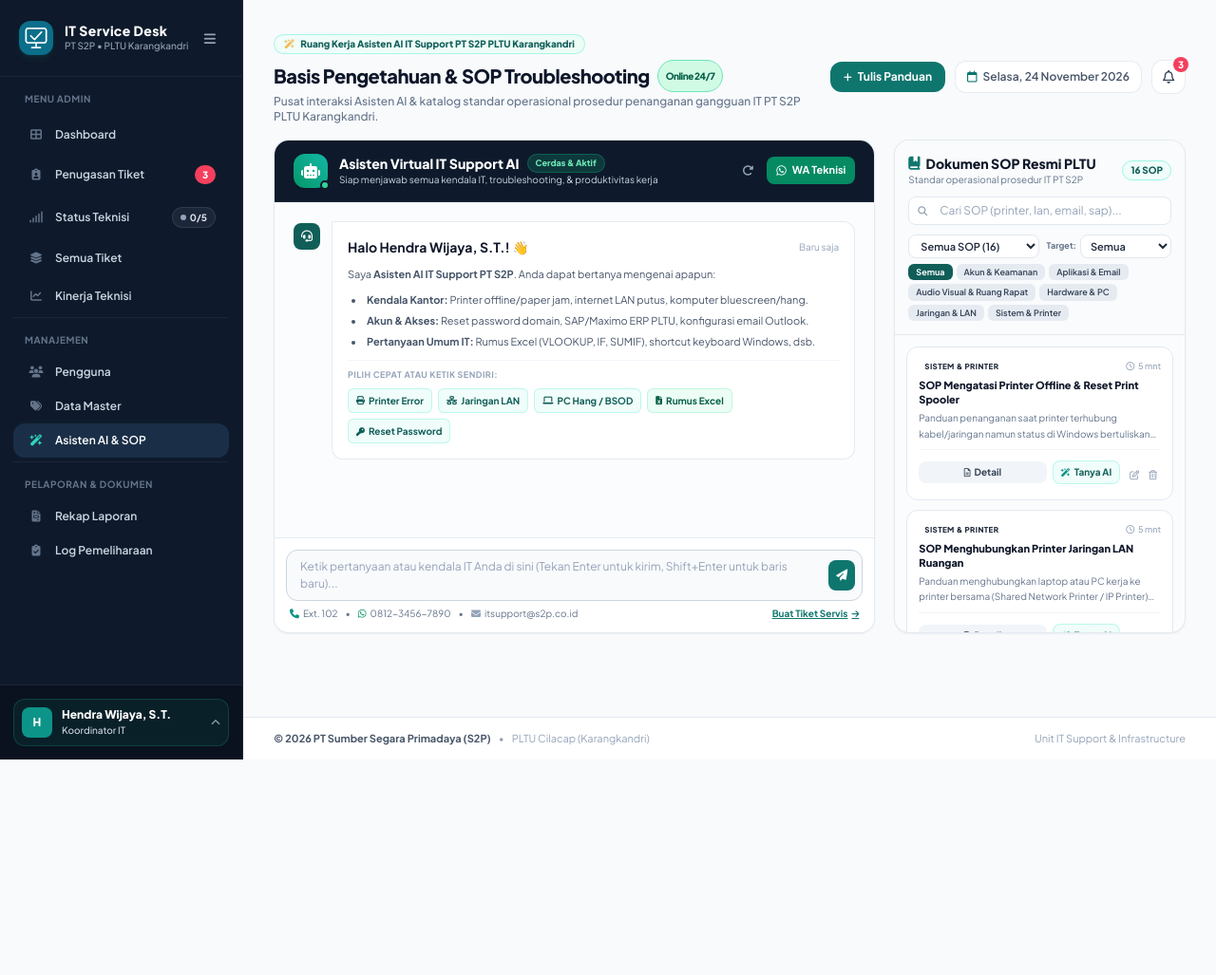
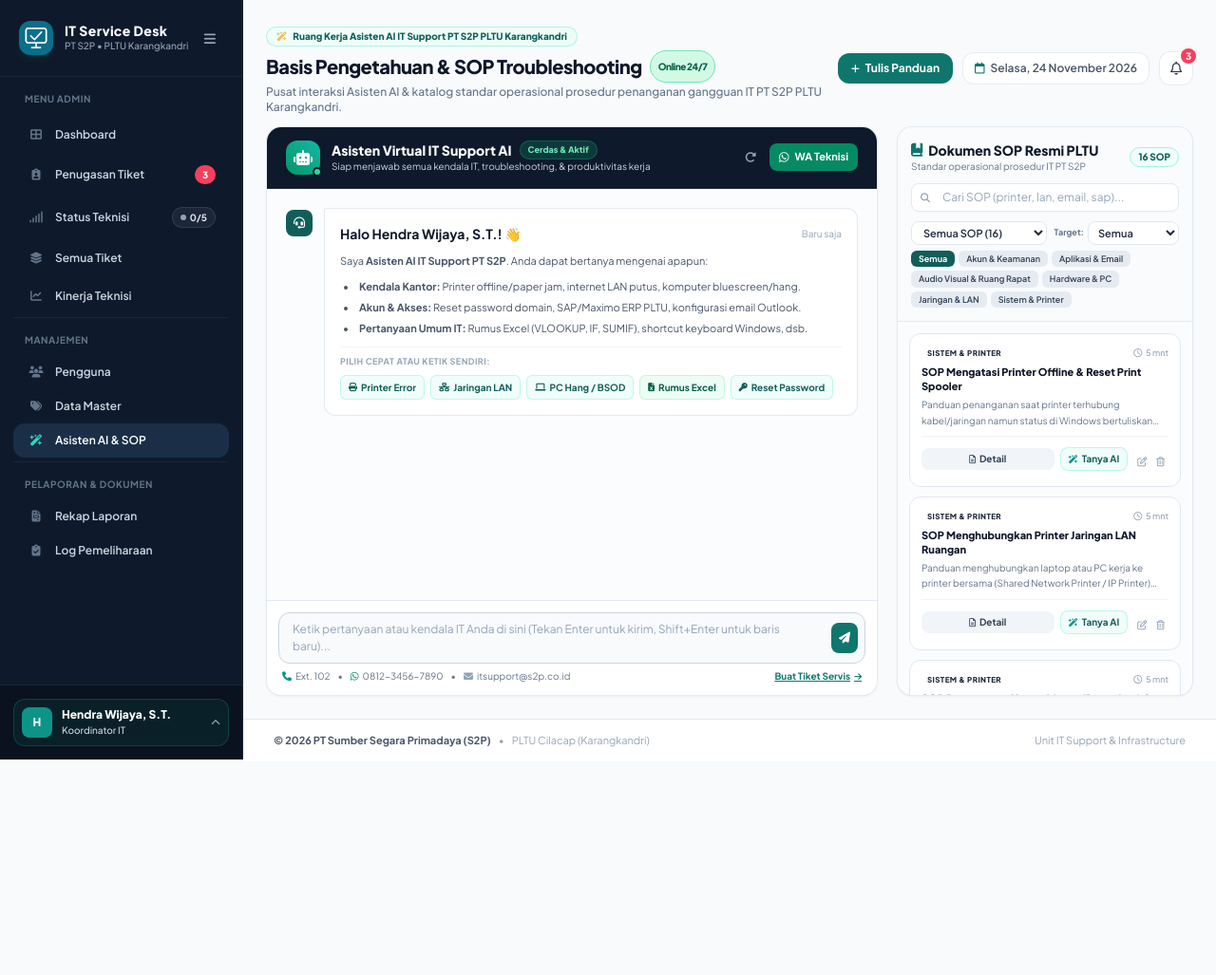
Before and after one commit to Hafizhramadhani18-lang/itService, a Laravel app: page /basis-pengetahuan in a window 1280 px wide. Shown: the top 1027 px of the page at 95% size. After the commit the page ends 800 px from the top, so only its background shows below. Run offline with Laravel 12, Linux system fonts and the light colour scheme; a user stored in the database is signed in; data comes from the database, SQL or seed files in the repository; data that the repository does not hold is empty; some libraries are stand-ins or nearby versions.

Commit message:
style: set layout asisten AI flex-1 min-h-0 agar mentok presisi di atas footer tanpa halaman putih kosong saat di-scroll

```diff
--- a/resources/views/layouts/app.blade.php
+++ b/resources/views/layouts/app.blade.php
@@ -672,7 +672,7 @@
             </script>
 
             <!-- Page Body Content -->
-            <main class="flex-1 p-6 sm:p-8 max-w-7xl w-full">
+            <main class="flex-1 p-4 sm:p-6 max-w-7xl w-full {{ request()->routeIs('knowledge.*') ? 'flex flex-col' : '' }}">
                 @yield('content')
             </main>
 
--- a/resources/views/pages/knowledge-base.blade.php
+++ b/resources/views/pages/knowledge-base.blade.php
@@ -3,12 +3,12 @@
 @section('title', 'Ruang Kerja Asisten AI & SOP IT Support')
 
 @section('content')
-<div class="space-y-4">
+<div class="space-y-3 flex-1 flex flex-col min-h-0">
 
     <!-- Header: Judul di Kiri, Tombol Aksi & Widget Tanggal/Notifikasi di Kanan -->
-    <div class="flex flex-col sm:flex-row sm:items-center justify-between gap-3">
+    <div class="flex flex-col sm:flex-row sm:items-center justify-between gap-2.5 flex-shrink-0">
         <div>
-            <div class="inline-flex items-center space-x-1.5 px-2.5 py-0.5 rounded-full bg-gradient-to-r from-teal-50 to-emerald-50 border border-teal-200/80 text-[10px] font-extrabold text-teal-800 mb-1.5">
+            <div class="inline-flex items-center space-x-1.5 px-2.5 py-0.5 rounded-full bg-gradient-to-r from-teal-50 to-emerald-50 border border-teal-200/80 text-[10px] font-extrabold text-teal-800 mb-1">
                 <i class="fa-solid fa-wand-magic-sparkles text-amber-500 animate-pulse"></i>
                 <span>Ruang Kerja Asisten AI IT Support PT S2P PLTU Karangkandri</span>
             </div>
@@ -38,8 +38,8 @@
     <!-- Alert Notifikasi Flash -->
     @include('partials.flash-messages')
 
-    <!-- DUAL LAYOUT: WORKSPACE AI CHAT DI KIRI & KATALOG SOP RESMI DI KANAN (Tinggi pas, tidak memanjang ke bawah) -->
-    <div class="grid grid-cols-1 lg:grid-cols-12 gap-5 items-stretch h-[calc(100vh-17.5rem)] min-h-[500px]">
+    <!-- DUAL LAYOUT: WORKSPACE AI CHAT DI KIRI & KATALOG SOP RESMI DI KANAN (Tinggi pas 1 layar, tidak memanjang ke bawah) -->
+    <div class="grid grid-cols-1 lg:grid-cols-12 gap-5 items-stretch flex-1 min-h-[480px] max-h-[600px]">
 
         <!-- ============================================================== -->
         <!-- KOLOM KIRI (7-8 Kolom): RUANG KERJA ASISTEN AI IT INTERAKTIF  -->
```
